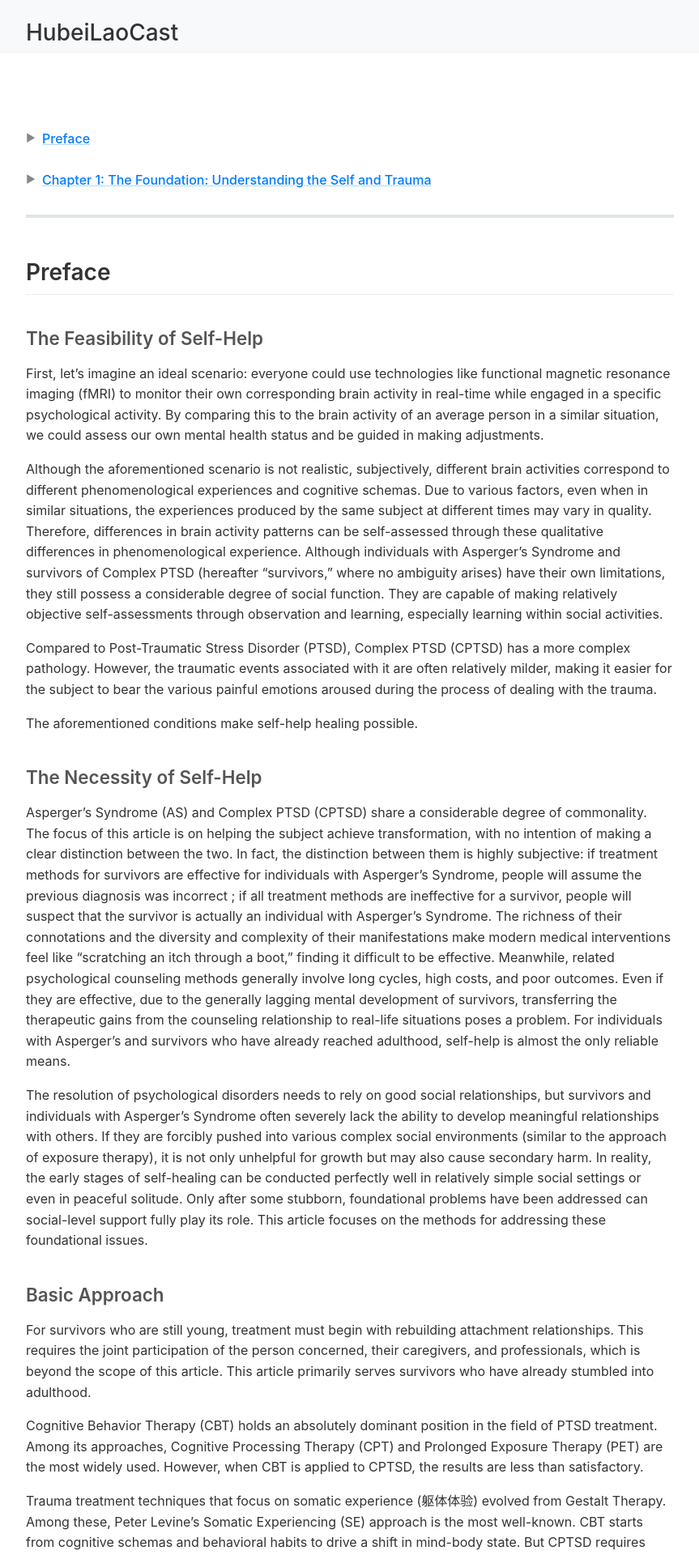
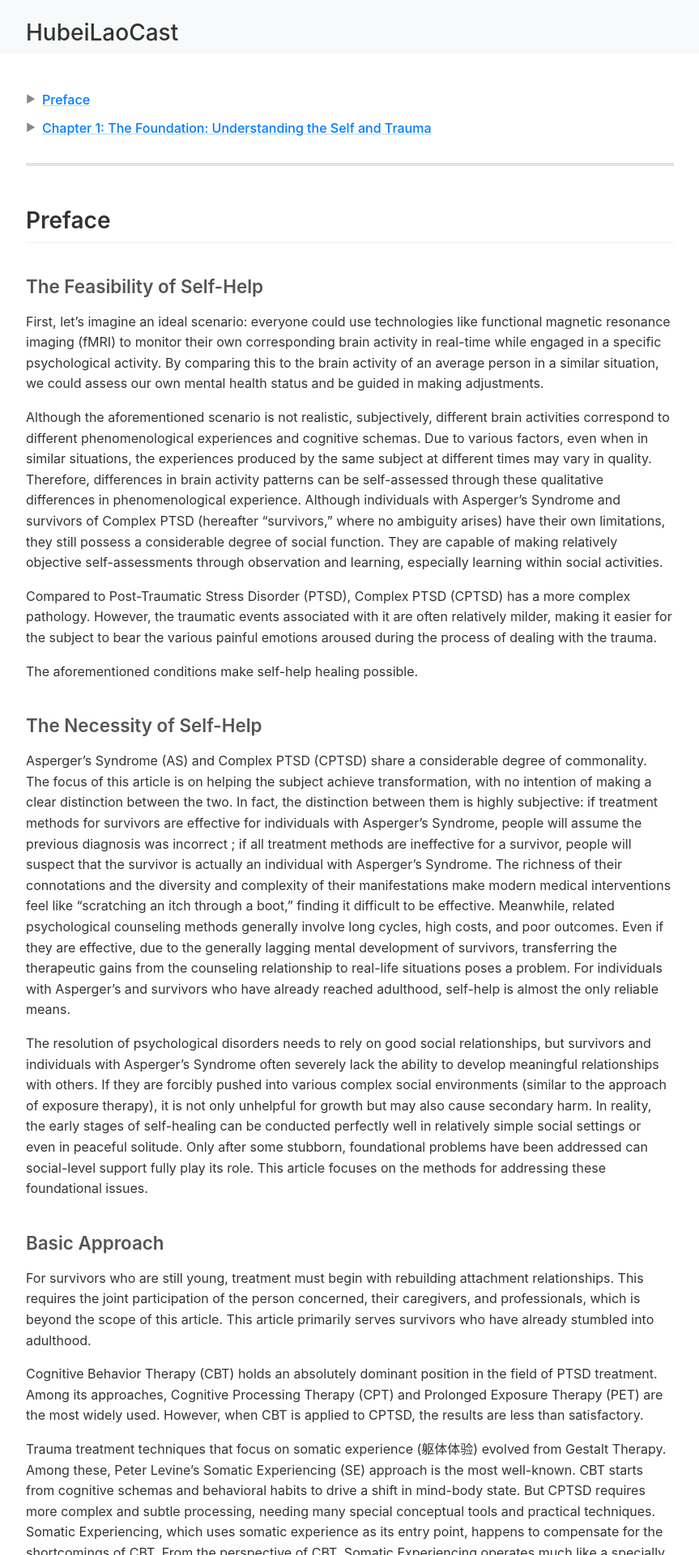
Before and after one commit to HubeiLaoCast/HubeiLaoCast.github.io, a Jekyll site: the page built from CPTSD_Self-help.md, in a window 1280 px wide. Shown: the top 1920 px of the page at 81% size, without its empty margins (208-1071 px from the left). Built offline with Jekyll 4.4.1, drawn with Linux system fonts in a browser that asks for light colours.

Commit message:
fix scss

```diff
--- a/assets/css/style.scss
+++ b/assets/css/style.scss
@@ -43,7 +43,7 @@ main,
 
 main {
   background-color: #ffffff;
-  padding: 2rem 3rem;
+  padding: 1rem 3rem;
   border-radius: 8px;
   box-shadow: 0 4px 12px rgba(0, 0, 0, 0.05);
 }
@@ -86,6 +86,7 @@ h1, h2, h3, h4, h5, h6 {
 }
 
 h1 {
+  margin-top: 0;
   font-size: 2em;
   // This h1 rule will be used by your main page title
 }
@@ -220,6 +221,7 @@ div.highlight {
 
   li {
     padding: 5px 0;
+    margin: 0;
     padding-left: 20px; // Indent sub-items
     position: relative;
 
```
